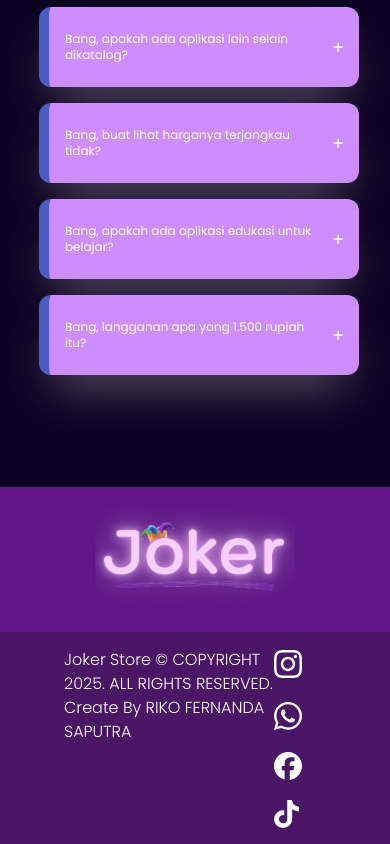
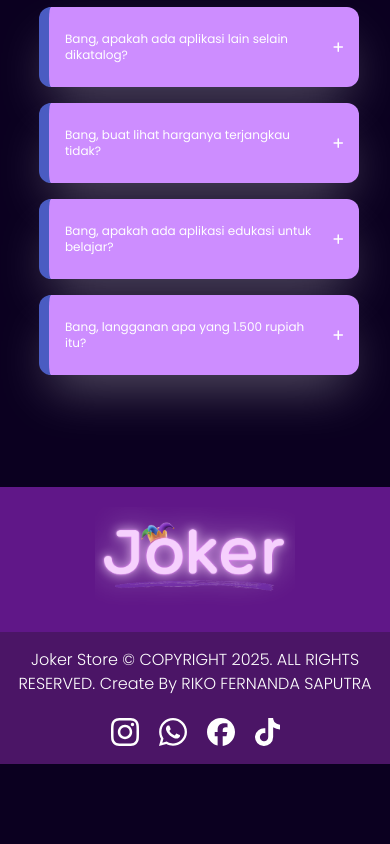
Before and after one commit to RIKO-FERNANDA-S/JokerShop, a Next.js app: page / in a window 390 px wide. Shown: the part 6631-7475 px from the top of the page. After the commit the page ends 7395 px from the top, so only its background shows below. Built offline with nearby package versions, Linux system fonts and the light colour scheme.

Commit message:
feat:update responsive footer

```diff
--- a/components/layouts/footer.tsx
+++ b/components/layouts/footer.tsx
@@ -21,10 +21,10 @@ function footer() {
         <section className='w-full h-max py-5 flex justify-center items-center bg-[#7a1ea8c5]'>
             <Image src={logo} alt='Logo Joker Shop' width={200}/>
         </section>
-        <section className={`${poppins.className} w-full h-max py-4 px-16 flex justify-between bg-[#4b1566]`}>
+        <section className={`${poppins.className} w-full flex-wrap h-max py-4 max-md:px-0.5 px-16 flex max-md:text-center justify-between bg-[#4b1566] max-md:gap-5`}>
             <h2>Joker Store © COPYRIGHT 2025. ALL RIGHTS RESERVED. Create By RIKO FERNANDA SAPUTRA</h2>
 
-            <article className='flex flex-wrap gap-5 items-center'>
+            <article className='flex flex-wrap gap-5 items-center w-full justify-center'>
                 <Link href="https://www.instagram.com/storegame_joker?utm_source=ig_web_button_share_sheet&igsh=MWd1cDFhOXY2aXF1Nw==">
                 <Image src={Instagram} alt='LOGO SOCIAL MEDIA' width={28} color='white'/>
                 </Link>
```
